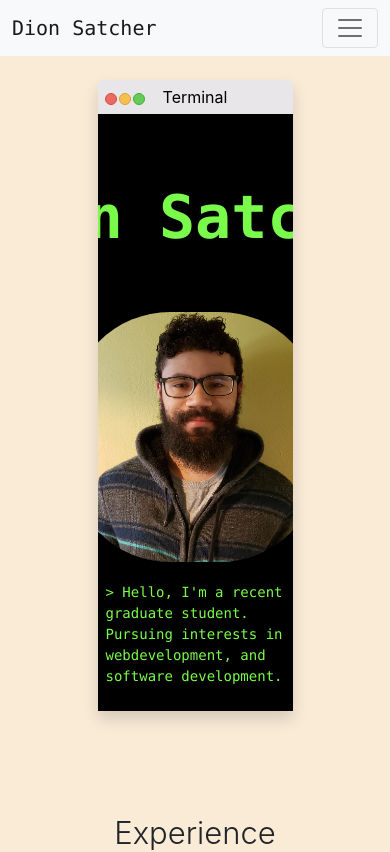
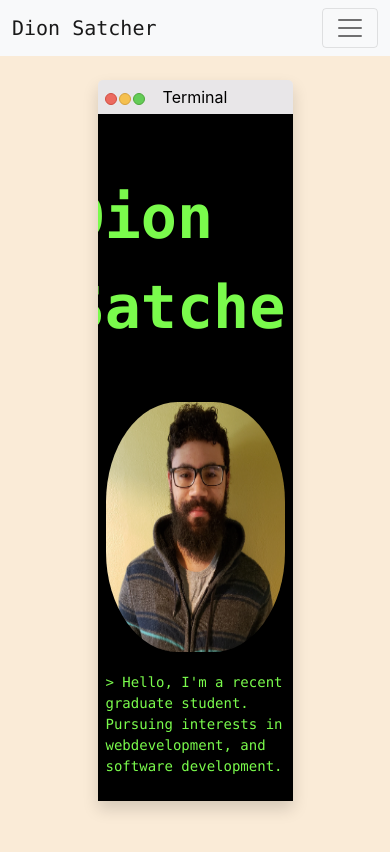
Before and after one commit to DionSat/Personal-Website, a React (Create React App) app: page / in a window 390 px wide. Shown: the top 852 px of the page. Built offline with nearby package versions, Linux system fonts and the light colour scheme.

Commit message:
Made the terminal image more responsive

```diff
--- a/src/App.css
+++ b/src/App.css
@@ -44,6 +44,7 @@ body {
 #my_name {
   margin-top: 50px;
   margin-bottom: 50px;
+  text-wrap: wrap;
   font-size: 60px;
   font-weight: bold;
   color: #7afb4c;
@@ -60,6 +61,7 @@ body {
 #my_image {
   border-radius: 40%;
   margin-bottom: 20px;
+  max-width: 100%;
 }
 
 .terminal {
--- a/src/Components/ContactMe.jsx
+++ b/src/Components/ContactMe.jsx
@@ -6,6 +6,7 @@ export default function ContactMe({ id }) {
   return (
     <Container fluid className='h-100 d-flex align-items-center' id={id}>
       <div className='w-100 h-100 row d-flex align-items-center'>
+
       </div>
     </Container>
   );
```
